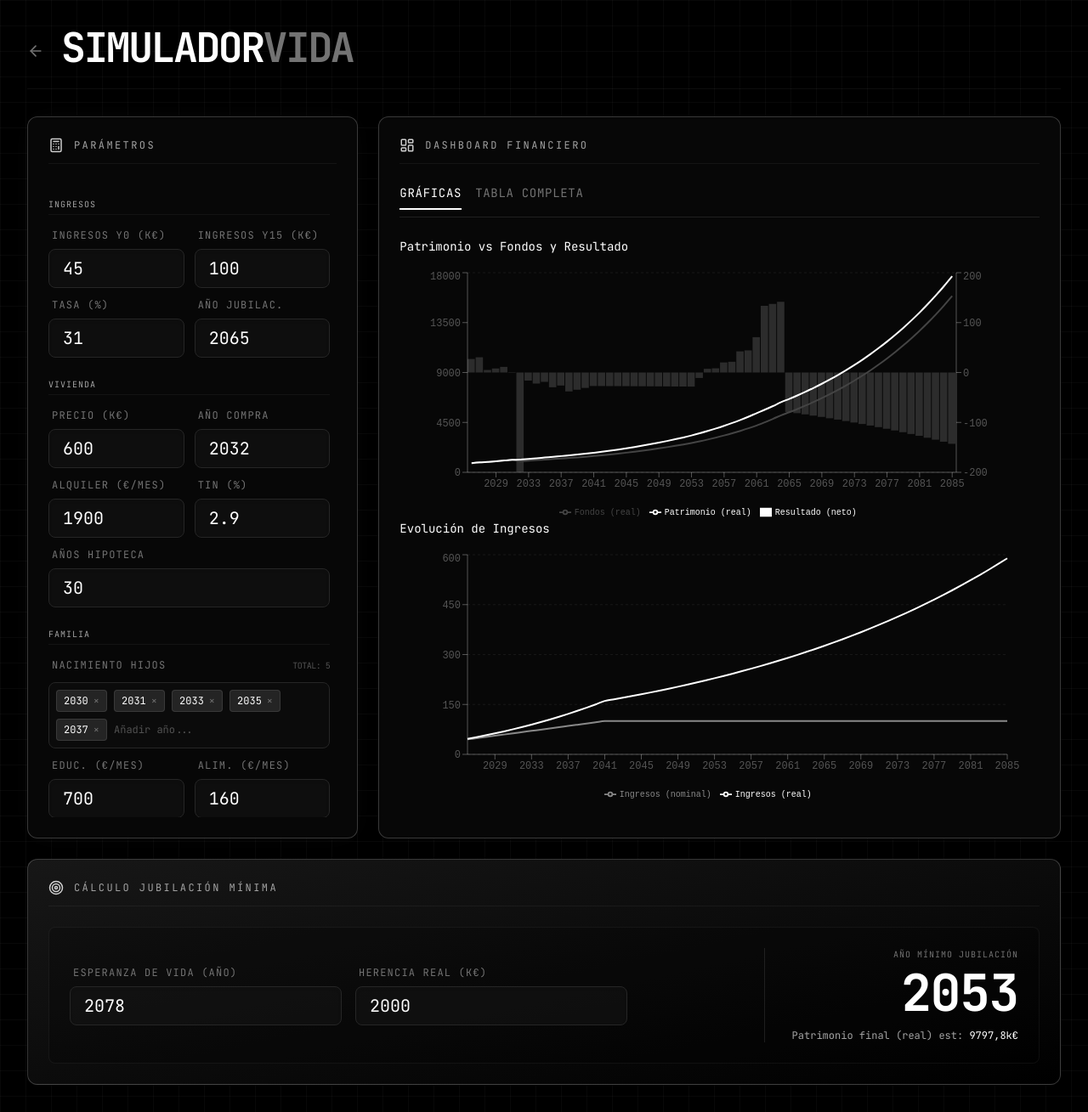
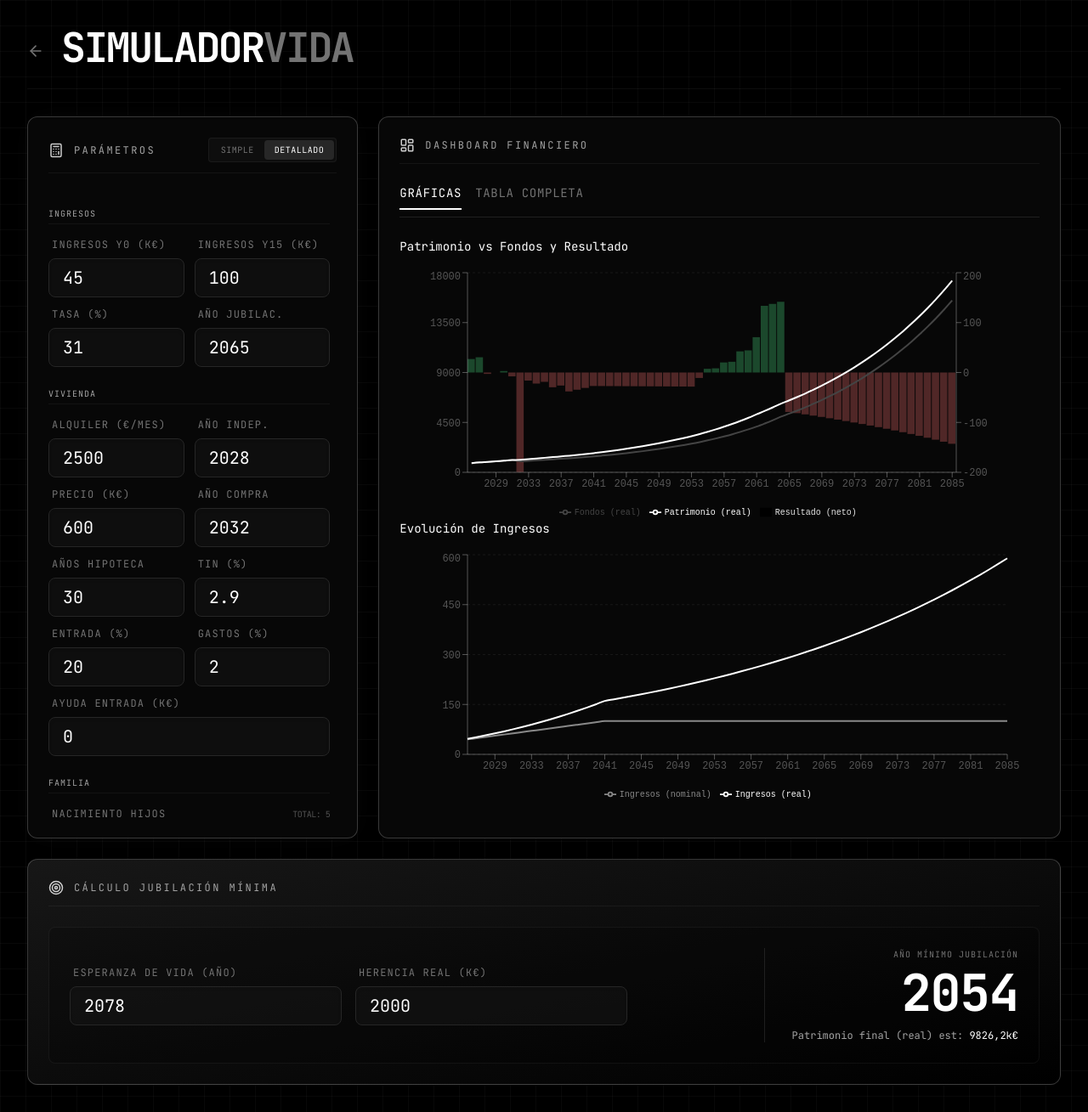
Before and after one commit to zeemarquez/economic-data, a React (Vite) app: page /simulador-vida in a window 1280 px wide. Shown: the whole page at 85% size. Built offline with nearby package versions, Linux system fonts and the light colour scheme.

Commit message:
added features to simulador vida

```diff
--- a/pages/SimuladorVida.tsx
+++ b/pages/SimuladorVida.tsx
@@ -14,6 +14,7 @@ import {
     Tooltip,
     Legend,
     ResponsiveContainer,
+    Cell
 } from 'recharts';
 
 const defaultInputs: InputsModeloVida = {
@@ -24,7 +25,7 @@ const defaultInputs: InputsModeloVida = {
     vestimenta_mensual: 50,
     otros_gastos_mensuales: 200,
 
-    alquiler_mensual: 1900,
+    alquiler_mensual: 2500, // 5% de precio_vivienda por defecto para que coincida con modo simple
     precio_vivienda: 600,
     tin_hipoteca: 0.029,
     years_hipoteca: 30,
@@ -53,11 +54,42 @@ const formatInput = (val: number) => {
     return Number(val.toFixed(1)).toString();
 };
 
+const CustomTooltip = ({ active, payload, label }: any) => {
+    if (active && payload && payload.length) {
+        return (
+            <div className="bg-black/90 border border-white/10 p-3 rounded-lg shadow-xl backdrop-blur-md">
+                <p className="text-neutral-500 font-mono text-[10px] uppercase tracking-widest mb-2 border-b border-white/5 pb-1">{label}</p>
+                <div className="flex flex-col gap-1.5">
+                    {payload.map((entry: any, index: number) => {
+                        let color = entry.color || entry.fill;
+                        if (entry.name === 'Resultado (neto)') {
+                            color = entry.value >= 0 ? '#4ade80' : '#f87171';
+                        }
+                        return (
+                            <div key={index} className="flex justify-between gap-6 items-center">
+                                <span className="text-[10px] font-mono text-neutral-400 uppercase">{entry.name}:</span>
+                                <span className="text-xs font-mono font-bold" style={{ color }}>
+                                    {entry.value < 0 ? `(${formatCurrency(Math.abs(entry.value))})` : formatCurrency(entry.value)}k€
+                                </span>
+                            </div>
+                        );
+                    })}
+                </div>
+            </div>
+        );
+    }
+    return null;
+};
+
 
 export default function SimuladorVida() {
     const [inputs, setInputs] = useState<InputsModeloVida>(defaultInputs);
     const [tab, setTab] = useState<'charts' | 'table'>('charts');
     const [expandedGroups, setExpandedGroups] = useState<Record<string, boolean>>({ Macro: true, Vivienda: true, Familia: true, 'P&G': true, Patrimonio: true });
+
+    const [modoSimple, setModoSimple] = useState(false);
+    const [tipoColegio, setTipoColegio] = useState<'publico' | 'privado'>('privado');
+    const [gastosHijoMesSimple, setGastosHijoMesSimple] = useState(460); // 160 + 50 + 50 + 200
 
     // Retirement Panel
     const [esperanzaVida, setEsperanzaVida] = useState(2078);
@@ -78,7 +110,29 @@ export default function SimuladorVida() {
         setInputs({ ...inputs, nacimiento_hijos: newHijos });
     };
 
-    const modelResult = useMemo(() => runModeloVida(inputs), [inputs]);
+    const effectiveInputs = useMemo(() => {
+        if (!modoSimple) return inputs;
+
+        return {
+            ...inputs,
+            tasa_impositiva_salario: 0.31,
+            alquiler_mensual: (inputs.precio_vivienda * 1000 * 0.05) / 12,
+            tin_hipoteca: 0.029,
+            years_hipoteca: 30,
+            porcentaje_entrada_vivienda: 0.20,
+            porcentaje_gastos_fijos_vivienda: 0.02,
+
+            alimentacion_mensual: gastosHijoMesSimple,
+            ocio_mensual: 0,
+            vestimenta_mensual: 0,
+            otros_gastos_mensuales: 0,
+
+            coste_educacion_mensual: tipoColegio === 'publico' ? 100 : 700,
+            descuentos_educacion: tipoColegio === 'privado',
+        };
+    }, [inputs, modoSimple, gastosHijoMesSimple, tipoColegio]);
+
+    const modelResult = useMemo(() => runModeloVida(effectiveInputs), [effectiveInputs]);
 
     const chartData = useMemo(() => {
         return Array.from({ length: modelResult.periods }).map((_, i) => ({
@@ -108,7 +162,7 @@ export default function SimuladorVida() {
         let targetInheritance = null;
 
         for (let y = 2027; y < esperanzaVida; y++) {
-            const testInputs = { ...inputs, year_jubilacion: y };
+            const testInputs = { ...effectiveInputs, year_jubilacion: y };
             const res = runModeloVida(testInputs);
             if (t_final < 0 || t_final >= res.periods) continue;
 
@@ -150,6 +204,22 @@ export default function SimuladorVida() {
                         className="border-white/20 shadow-[0_0_30px_-10px_rgba(255,255,255,0.05)] h-[850px] flex flex-col"
                         icon={<Calculator size={18} />}
                         title="Parámetros"
+                        headerAside={
+                            <div className="flex bg-neutral-900/50 rounded p-0.5 border border-white/5">
+                                <button
+                                    className={`px-3 py-1 text-[10px] font-mono uppercase tracking-wider rounded transition-colors ${modoSimple ? 'bg-white/10 text-white shadow-sm' : 'text-neutral-500 hover:text-white'}`}
+                                    onClick={() => setModoSimple(true)}
+                                >
+                                    Simple
+                                </button>
+                                <button
+                                    className={`px-3 py-1 text-[10px] font-mono uppercase tracking-wider rounded transition-colors ${!modoSimple ? 'bg-white/10 text-white shadow-sm' : 'text-neutral-500 hover:text-white'}`}
+                                    onClick={() => setModoSimple(false)}
+                                >
+                                    Detallado
+                                </button>
+                            </div>
+                        }
                     >
                         <div className="flex flex-col gap-6 mt-4 flex-1 overflow-y-auto pr-2 custom-scrollbar">
                             <div className="space-y-4">
@@ -157,7 +227,7 @@ export default function SimuladorVida() {
                                 <div className="grid grid-cols-2 gap-3">
                                     <Input label="Ingresos Y0 (k€)" value={formatInput(inputs.ingresos_trabajo_brutos_y0)} onChange={e => handleInputChange(e, 'ingresos_trabajo_brutos_y0')} />
                                     <Input label="Ingresos Y15 (k€)" value={formatInput(inputs.ingresos_trabajo_brutos_y15)} onChange={e => handleInputChange(e, 'ingresos_trabajo_brutos_y15')} />
-                                    <Input label="Tasa (%)" value={formatInput(inputs.tasa_impositiva_salario! * 100)} onChange={e => handleInputChange({ ...e, target: { ...e.target, value: String(Number(e.target.value) / 100) } } as any, 'tasa_impositiva_salario')} />
+                                    {!modoSimple && <Input label="Tasa (%)" value={formatInput(inputs.tasa_impositiva_salario! * 100)} onChange={e => handleInputChange({ ...e, target: { ...e.target, value: String(Number(e.target.value) / 100) } } as any, 'tasa_impositiva_salario')} />}
                                     <Input label="Año Jubilac." value={formatInput(inputs.year_jubilacion!)} onChange={e => handleInputChange(e, 'year_jubilacion')} />
                                 </div>
                             </div>
@@ -165,12 +235,20 @@ export default function SimuladorVida() {
                             <div className="space-y-4">
                                 <h3 className="text-neutral-400 font-mono text-[10px] uppercase tracking-widest border-b border-white/5 pb-1">Vivienda</h3>
                                 <div className="grid grid-cols-2 gap-3">
+                                    {!modoSimple && <Input label="Alquiler (€/mes)" value={formatInput(inputs.alquiler_mensual)} onChange={e => handleInputChange(e, 'alquiler_mensual')} />}
+                                    <Input label="Año Indep." value={formatInput(inputs.year_indepen)} onChange={e => handleInputChange(e, 'year_indepen')} />
                                     <Input label="Precio (k€)" value={formatInput(inputs.precio_vivienda)} onChange={e => handleInputChange(e, 'precio_vivienda')} />
                                     <Input label="Año Compra" value={formatInput(inputs.year_compra_vivienda)} onChange={e => handleInputChange(e, 'year_compra_vivienda')} />
-                                    <Input label="Alquiler (€/mes)" value={formatInput(inputs.alquiler_mensual)} onChange={e => handleInputChange(e, 'alquiler_mensual')} />
-                                    <Input label="TIN (%)" value={formatInput(inputs.tin_hipoteca * 100)} onChange={e => handleInputChange({ ...e, target: { ...e.target, value: String(Number(e.target.value) / 100) } } as any, 'tin_hipoteca')} />
+                                    {!modoSimple && (
+                                        <>
+                                            <Input label="Años Hipoteca" value={formatInput(inputs.years_hipoteca)} onChange={e => handleInputChange(e, 'years_hipoteca')} />
+                                            <Input label="TIN (%)" value={formatInput(inputs.tin_hipoteca * 100)} onChange={e => handleInputChange({ ...e, target: { ...e.target, value: String(Number(e.target.value) / 100) } } as any, 'tin_hipoteca')} />
+                                            <Input label="Entrada (%)" value={formatInput(inputs.porcentaje_entrada_vivienda! * 100)} onChange={e => handleInputChange({ ...e, target: { ...e.target, value: String(Number(e.target.value) / 100) } } as any, 'porcentaje_entrada_vivienda')} />
+                                            <Input label="Gastos (%)" value={formatInput(inputs.porcentaje_gastos_fijos_vivienda! * 100)} onChange={e => handleInputChange({ ...e, target: { ...e.target, value: String(Number(e.target.value) / 100) } } as any, 'porcentaje_gastos_fijos_vivienda')} />
+                                        </>
+                                    )}
                                     <div className="col-span-2">
-                                        <Input label="Años Hipoteca" value={formatInput(inputs.years_hipoteca)} onChange={e => handleInputChange(e, 'years_hipoteca')} />
+                                        <Input label="Ayuda Entrada (k€)" value={formatInput(inputs.ayuda_entrada!)} onChange={e => handleInputChange(e, 'ayuda_entrada')} />
                                     </div>
                                 </div>
                             </div>
@@ -213,8 +291,43 @@ export default function SimuladorVida() {
                                             />
                                         </div>
                                     </div>
-                                    <Input label="Educ. (€/mes)" value={formatInput(inputs.coste_educacion_mensual)} onChange={e => handleInputChange(e, 'coste_educacion_mensual')} />
-                                    <Input label="Alim. (€/mes)" value={formatInput(inputs.alimentacion_mensual)} onChange={e => handleInputChange(e, 'alimentacion_mensual')} />
+                                    {modoSimple ? (
+                                        <>
+                                            <div className="col-span-2 space-y-1">
+                                                <label className="font-mono text-xs uppercase text-neutral-400 pl-1">Colegio</label>
+                                                <div className="flex bg-neutral-900/50 rounded-lg p-1 border border-white/5">
+                                                    <button
+                                                        className={`flex-1 py-1.5 text-xs font-mono uppercase tracking-wider rounded transition-colors ${tipoColegio === 'publico' ? 'bg-white/10 text-white' : 'text-neutral-500 hover:text-white'}`}
+                                                        onClick={() => setTipoColegio('publico')}
+                                                    >
+                                                        Público
+                                                    </button>
+                                                    <button
+                                                        className={`flex-1 py-1.5 text-xs font-mono uppercase tracking-wider rounded transition-colors ${tipoColegio === 'privado' ? 'bg-white/10 text-white' : 'text-neutral-500 hover:text-white'}`}
+                                                        onClick={() => setTipoColegio('privado')}
+                                                    >
+                                                        Privado
+                                                    </button>
+                                                </div>
+                                            </div>
+                                            <div className="col-span-2">
+                                                <Input label="Gastos/Hijo (€/mes)" value={formatInput(gastosHijoMesSimple)} onChange={e => {
+                                                    const v = parseFloat(e.target.value);
+                                                    if (!isNaN(v)) setGastosHijoMesSimple(v);
+                                                }} />
+                                            </div>
+                                        </>
+                                    ) : (
+                                        <>
+                                            <Input label="Educ. (€/mes)" value={formatInput(inputs.coste_educacion_mensual)} onChange={e => handleInputChange(e, 'coste_educacion_mensual')} />
+                                            <Input label="Alim. (€/mes)" value={formatInput(inputs.alimentacion_mensual)} onChange={e => handleInputChange(e, 'alimentacion_mensual')} />
+                                            <Input label="Ocio (€/mes)" value={formatInput(inputs.ocio_mensual)} onChange={e => handleInputChange(e, 'ocio_mensual')} />
+                                            <Input label="Vest. (€/mes)" value={formatInput(inputs.vestimenta_mensual)} onChange={e => handleInputChange(e, 'vestimenta_mensual')} />
+                                            <div className="col-span-2">
+                                                <Input label="Otros (€/mes)" value={formatInput(inputs.otros_gastos_mensuales)} onChange={e => handleInputChange(e, 'otros_gastos_mensuales')} />
+                                            </div>
+                                        </>
+                                    )}
                                 </div>
                             </div>
 
@@ -223,9 +336,8 @@ export default function SimuladorVida() {
                                 <div className="grid grid-cols-2 gap-3">
                                     <Input label="Capital (k€)" value={formatInput(inputs.capital_inicial!)} onChange={e => handleInputChange(e, 'capital_inicial')} />
                                     <Input label="TIR (%)" value={formatInput(inputs.tir_ahorros! * 100)} onChange={e => handleInputChange({ ...e, target: { ...e.target, value: String(Number(e.target.value) / 100) } } as any, 'tir_ahorros')} />
-                                    <div className="col-span-2">
-                                        <Input label="Inflacción (%)" value={formatInput(inputs.inflaccion! * 100)} onChange={e => handleInputChange({ ...e, target: { ...e.target, value: String(Number(e.target.value) / 100) } } as any, 'inflaccion')} />
-                                    </div>
+                                    <Input label="TIR Inmo. (%)" value={formatInput(inputs.tir_inmobiliaria! * 100)} onChange={e => handleInputChange({ ...e, target: { ...e.target, value: String(Number(e.target.value) / 100) } } as any, 'tir_inmobiliaria')} />
+                                    <Input label="Inflacción (%)" value={formatInput(inputs.inflaccion! * 100)} onChange={e => handleInputChange({ ...e, target: { ...e.target, value: String(Number(e.target.value) / 100) } } as any, 'inflaccion')} />
                                 </div>
                             </div>
                         </div>
@@ -265,9 +377,13 @@ export default function SimuladorVida() {
                                                 <XAxis dataKey="year" stroke="#ffffff50" tick={{ fill: '#ffffff50', fontSize: 12, fontFamily: 'monospace' }} />
                                                 <YAxis yAxisId="left" stroke="#ffffff50" tick={{ fill: '#ffffff50', fontSize: 12, fontFamily: 'monospace' }} />
                                                 <YAxis yAxisId="right" orientation="right" stroke="#ffffff50" tick={{ fill: '#ffffff50', fontSize: 12, fontFamily: 'monospace' }} />
-                                                <Tooltip contentStyle={{ backgroundColor: '#000', border: '1px solid #333', borderRadius: '4px', fontFamily: 'monospace' }} />
+                                                <Tooltip content={<CustomTooltip />} />
                                                 <Legend wrapperStyle={{ fontFamily: 'monospace', fontSize: 10, paddingTop: 10 }} />
-                                                <Bar yAxisId="right" dataKey="resultado" name="Resultado (neto)" fill="#ffffff" opacity={0.15} barSize={20} />
+                                                <Bar yAxisId="right" dataKey="resultado" name="Resultado (neto)" barSize={20}>
+                                                    {chartData.map((entry, index) => (
+                                                        <Cell key={`cell-${index}`} fill={entry.resultado >= 0 ? '#4ade80' : '#f87171'} fillOpacity={0.3} />
+                                                    ))}
+                                                </Bar>
                                                 <Line yAxisId="left" type="monotone" dataKey="fondos" name="Fondos (real)" stroke="#444444" strokeWidth={2} dot={false} />
                                                 <Line yAxisId="left" type="monotone" dataKey="patrimonio" name="Patrimonio (real)" stroke="#ffffff" strokeWidth={2} dot={false} />
                                             </ComposedChart>
@@ -280,7 +396,7 @@ export default function SimuladorVida() {
                                                 <CartesianGrid strokeDasharray="3 3" stroke="#ffffff10" vertical={false} />
                                                 <XAxis dataKey="year" stroke="#ffffff50" tick={{ fill: '#ffffff50', fontSize: 12, fontFamily: 'monospace' }} />
                                                 <YAxis stroke="#ffffff50" tick={{ fill: '#ffffff50', fontSize: 12, fontFamily: 'monospace' }} />
-                                                <Tooltip contentStyle={{ backgroundColor: '#000', border: '1px solid #333', borderRadius: '4px', fontFamily: 'monospace' }} />
+                                                <Tooltip content={<CustomTooltip />} />
                                                 <Legend wrapperStyle={{ fontFamily: 'monospace', fontSize: 10, paddingTop: 10 }} />
                                                 <Line type="monotone" dataKey="ingresosNominal" name="Ingresos (nominal)" stroke="#888888" strokeWidth={2} dot={false} />
                                                 <Line type="monotone" dataKey="ingresosReal" name="Ingresos (real)" stroke="#ffffff" strokeWidth={2} dot={false} />
@@ -315,7 +431,7 @@ export default function SimuladorVida() {
                                                     </td>
                                                     <td colSpan={modelResult.periods} className="p-2 bg-neutral-900/50"></td>
                                                 </tr>
-                                                {expandedGroups[groupName] && rows.map((row) => {
+                                                {expandedGroups[groupName] && (rows as any[]).map((row) => {
                                                     const { name, values, format, highlight } = row;
                                                     return (
                                                         <tr key={name} className={`hover:bg-white/5 ${highlight ? 'bg-white/5 font-bold border-y border-white/10' : ''}`}>
```
